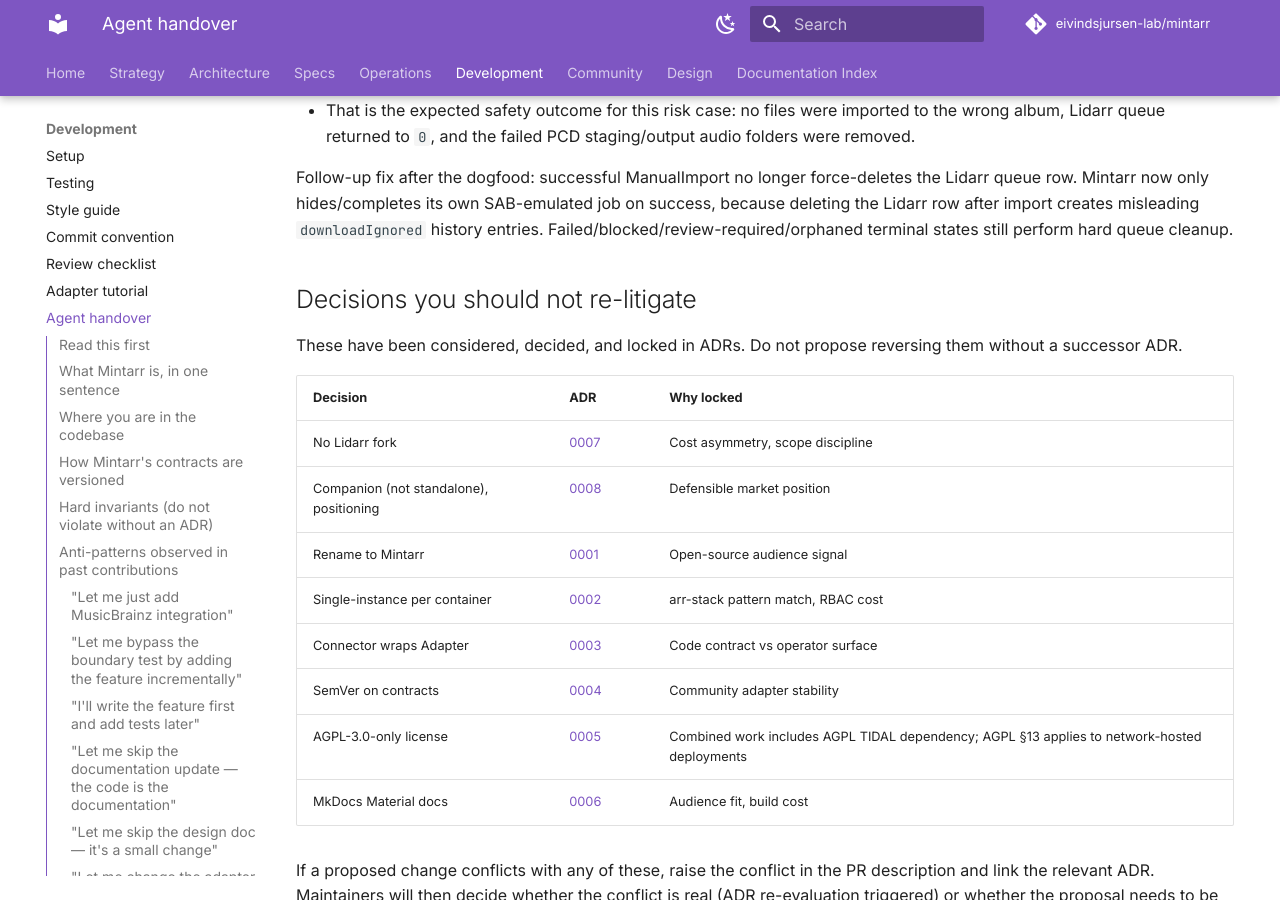
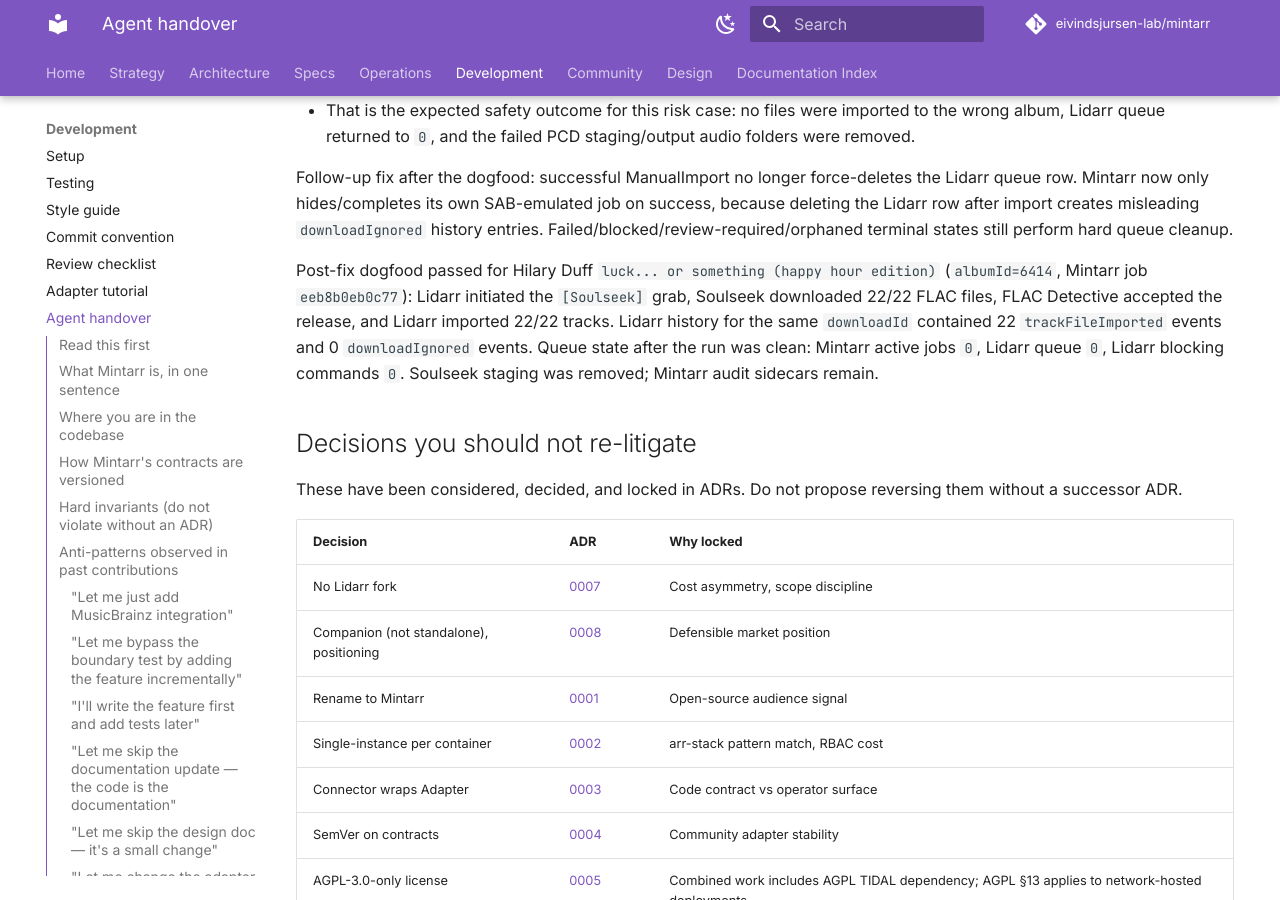
Before and after one commit to VectorOfDoubt/mintarr, an MkDocs documentation site: the page built from docs/development/AGENT_HANDOVER.md, in a window 1280 px wide and 900 px high, scrolled down 7080 px. Built offline with MkDocs 1.6.1 and Material for MkDocs 9.7.7, drawn with Linux system fonts in a browser that asks for light colours; comment, search, counter and statistics services are not loaded.

Commit message:
docs: record post-fix soulseek dogfood (#33)
Co-authored-by: Eivind Sjursen <eivind.sjursen@gmail.com>

```diff
--- a/docs/development/AGENT_HANDOVER.md
+++ b/docs/development/AGENT_HANDOVER.md
@@ -182,6 +182,8 @@
 
 Follow-up fix after the dogfood: successful ManualImport no longer force-deletes the Lidarr queue row. Mintarr now only hides/completes its own SAB-emulated job on success, because deleting the Lidarr row after import creates misleading `downloadIgnored` history entries. Failed/blocked/review-required/orphaned terminal states still perform hard queue cleanup.
 
+Post-fix dogfood passed for Hilary Duff `luck... or something (happy hour edition)` (`albumId=6414`, Mintarr job `eeb8b0eb0c77`): Lidarr initiated the `[Soulseek]` grab, Soulseek downloaded 22/22 FLAC files, FLAC Detective accepted the release, and Lidarr imported 22/22 tracks. Lidarr history for the same `downloadId` contained 22 `trackFileImported` events and 0 `downloadIgnored` events. Queue state after the run was clean: Mintarr active jobs `0`, Lidarr queue `0`, Lidarr blocking commands `0`. Soulseek staging was removed; Mintarr audit sidecars remain.
+
 ## Decisions you should not re-litigate
 
 These have been considered, decided, and locked in ADRs. Do not propose reversing them without a successor ADR.
```
